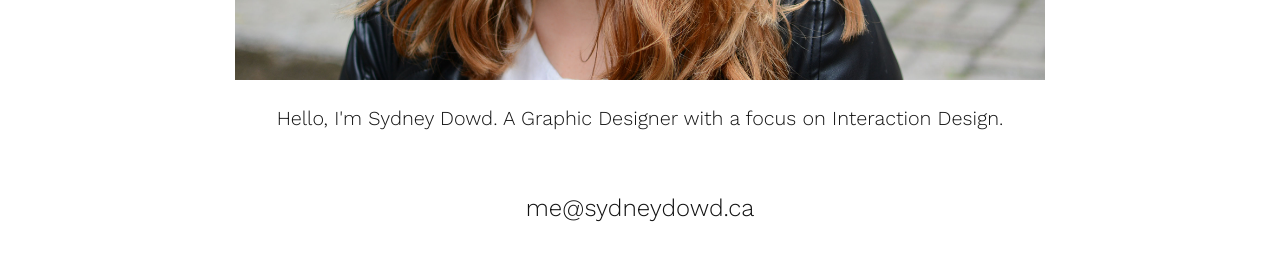
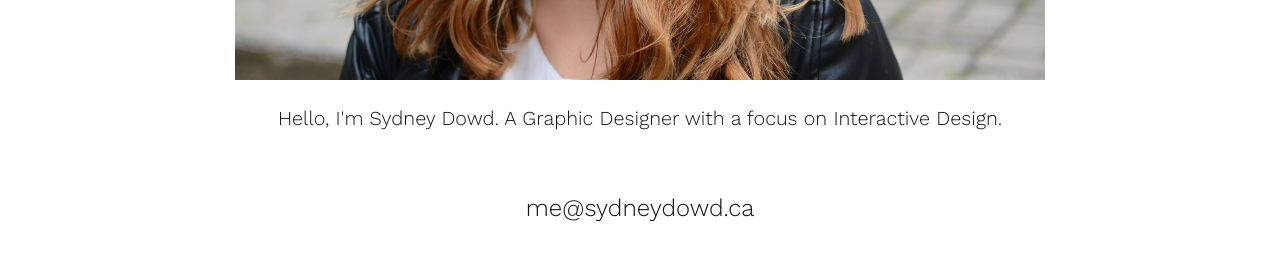
Before and after one commit to sydneydowd/portfolio, a Jekyll site: the page built from about.html, in a window 1280 px wide. Shown: the part 577-838 px from the top of the page. Built offline with Jekyll 4.4.1, drawn with Linux system fonts in a browser that asks for light colours.

Commit message:
changed spelling on about

```diff
--- a/about.html
+++ b/about.html
@@ -7,4 +7,4 @@ layout: default
 </div>
 
 <div class="bio pad-t">
-  <p class="mega">Hello, I'm Sydney Dowd. A Graphic Designer with a focus on Interaction Design.</p>
+  <p class="mega">Hello, I'm Sydney Dowd. A Graphic Designer with a focus on Interactive Design.</p>
```
